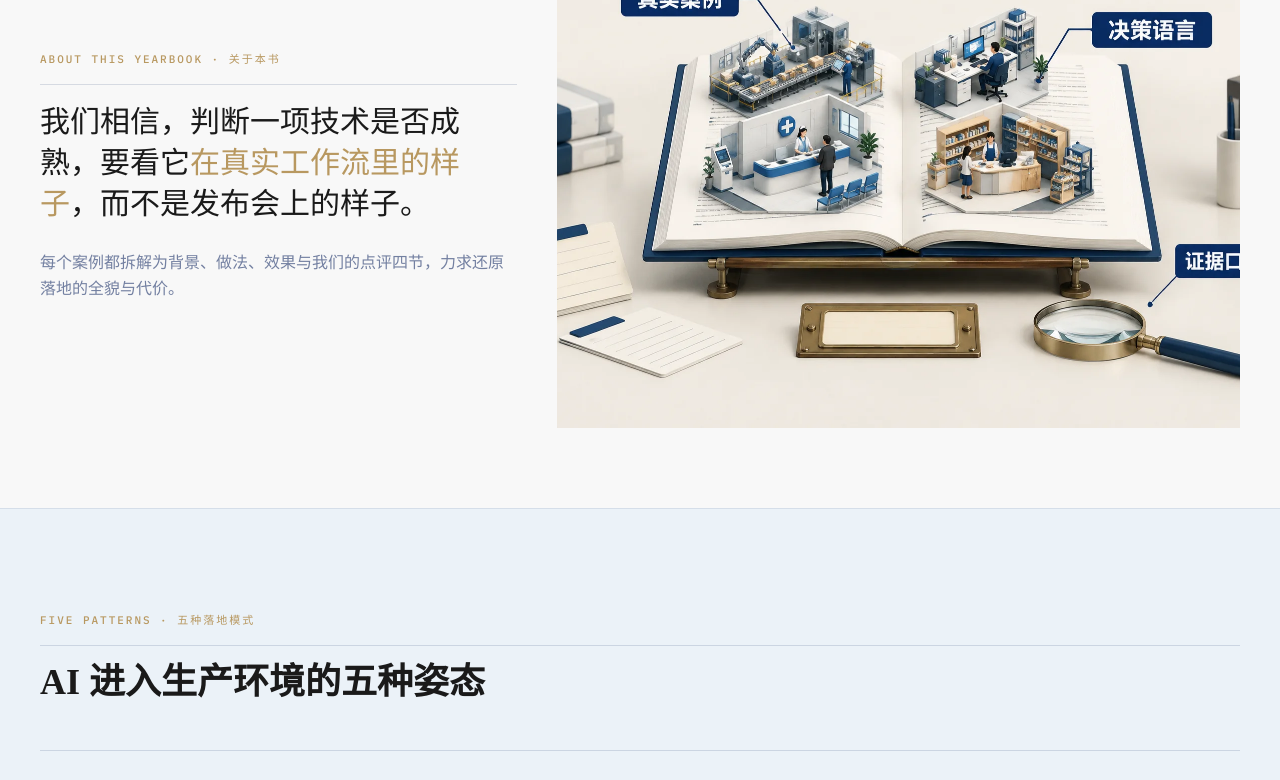
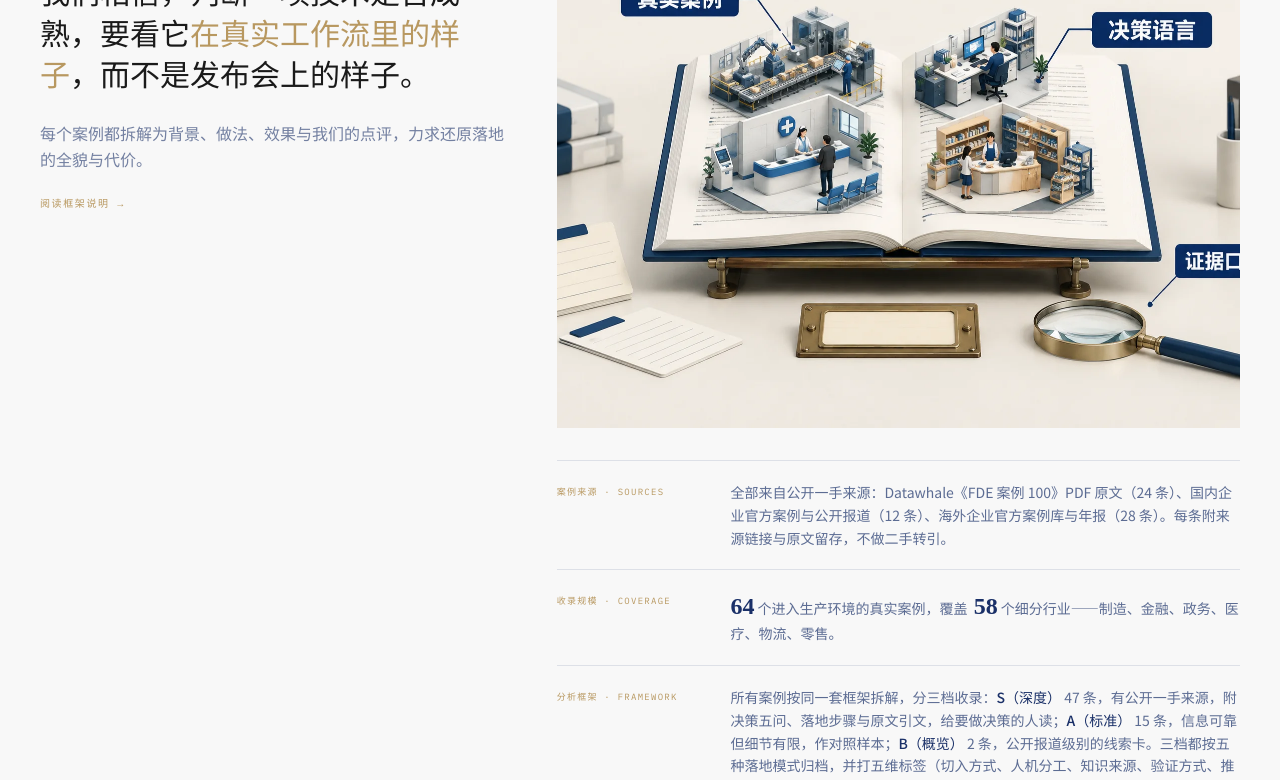
Before and after one commit to MindSyncHub/ai-landing-cases, a React (Vite) app: page / in a window 1280 px wide. Shown: the part 1100-1880 px from the top of the page. Built offline with nearby package versions, Linux system fonts and the light colour scheme.

Commit message:
首页：关于本年鉴区块扩为来源/收录规模/分析框架三行介绍，衔接首屏与五种模式，加框架说明入口

```diff
--- a/src/pages/Home.tsx
+++ b/src/pages/Home.tsx
@@ -69,18 +69,24 @@ export function Home() {
         </div>
       </section>
 
-      {/* 4:3 illustration slot */}
+      {/* 关于本年鉴：来源 / 规模 / 框架 */}
       <section className="px-5 md:px-10 py-14 md:py-20 max-w-[1400px] mx-auto">
-        <div className="grid md:grid-cols-12 gap-10 items-center">
+        <div className="grid md:grid-cols-12 gap-10 items-start">
           <div className="md:col-span-5">
-            <Kicker className="text-gold">ABOUT THIS YEARBOOK · 关于本书</Kicker>
+            <Kicker className="text-gold">ABOUT THIS YEARBOOK · 关于本年鉴</Kicker>
             <div className="h-px w-full bg-navy/15 my-4" />
             <p className="font-serif text-2xl md:text-3xl leading-snug text-ink">
               我们相信，判断一项技术是否成熟，要看它<span className="text-gold">在真实工作流里的样子</span>，而不是发布会上的样子。
             </p>
             <p className="mt-6 text-navy/60 leading-relaxed">
-              每个案例都拆解为背景、做法、效果与我们的点评四节，力求还原落地的全貌与代价。
+              每个案例都拆解为背景、做法、效果与我们的点评，力求还原落地的全貌与代价。
             </p>
+            <Link
+              to="/guide"
+              className="mt-6 inline-block font-mono uppercase tracking-[0.16em] text-[0.625rem] text-gold hover:text-navy transition-colors"
+            >
+              阅读框架说明 →
+            </Link>
           </div>
           <div className="md:col-span-7">
             <IllustrationSlot
@@ -88,6 +94,35 @@ export function Home() {
               src={`${import.meta.env.BASE_URL}illustrations/home-yearbook.webp`}
               label="年鉴档案室 · Yearbook Archive"
             />
+            <div className="mt-8 divide-y divide-navy/12 border-y border-navy/12">
+              <div className="py-5 grid md:grid-cols-12 gap-3">
+                <div className="md:col-span-3 font-mono uppercase tracking-[0.14em] text-[0.5625rem] text-gold pt-1">
+                  案例来源 · SOURCES
+                </div>
+                <p className="md:col-span-9 text-sm leading-relaxed text-navy/70">
+                  全部来自公开一手来源：Datawhale《FDE 案例 100》PDF 原文（24 条）、国内企业官方案例与公开报道（12 条）、海外企业官方案例库与年报（28 条）。每条附来源链接与原文留存，不做二手转引。
+                </p>
+              </div>
+              <div className="py-5 grid md:grid-cols-12 gap-3">
+                <div className="md:col-span-3 font-mono uppercase tracking-[0.14em] text-[0.5625rem] text-gold pt-1">
+                  收录规模 · COVERAGE
+                </div>
+                <div className="md:col-span-9 text-sm leading-relaxed text-navy/70">
+                  <span className="font-serif text-2xl font-semibold text-navy">64</span> 个进入生产环境的真实案例，覆盖
+                  <span className="font-serif text-2xl font-semibold text-navy"> 58</span> 个细分行业——制造、金融、政务、医疗、物流、零售。
+                </div>
+              </div>
+              <div className="py-5 grid md:grid-cols-12 gap-3">
+                <div className="md:col-span-3 font-mono uppercase tracking-[0.14em] text-[0.5625rem] text-gold pt-1">
+                  分析框架 · FRAMEWORK
+                </div>
+                <div className="md:col-span-9 text-sm leading-relaxed text-navy/70">
+                  <p>
+                    所有案例按同一套框架拆解，分三档收录：<span className="text-navy font-medium">S（深度）</span> 47 条，有公开一手来源，附决策五问、落地步骤与原文引文，给要做决策的人读；<span className="text-navy font-medium">A（标准）</span> 15 条，信息可靠但细节有限，作对照样本；<span className="text-navy font-medium">B（概览）</span> 2 条，公开报道级别的线索卡。三档都按五种落地模式归档，并打五维标签（切入方式、人机分工、知识来源、验证方式、推广方式）。
+                  </p>
+                </div>
+              </div>
+            </div>
           </div>
         </div>
       </section>
```
